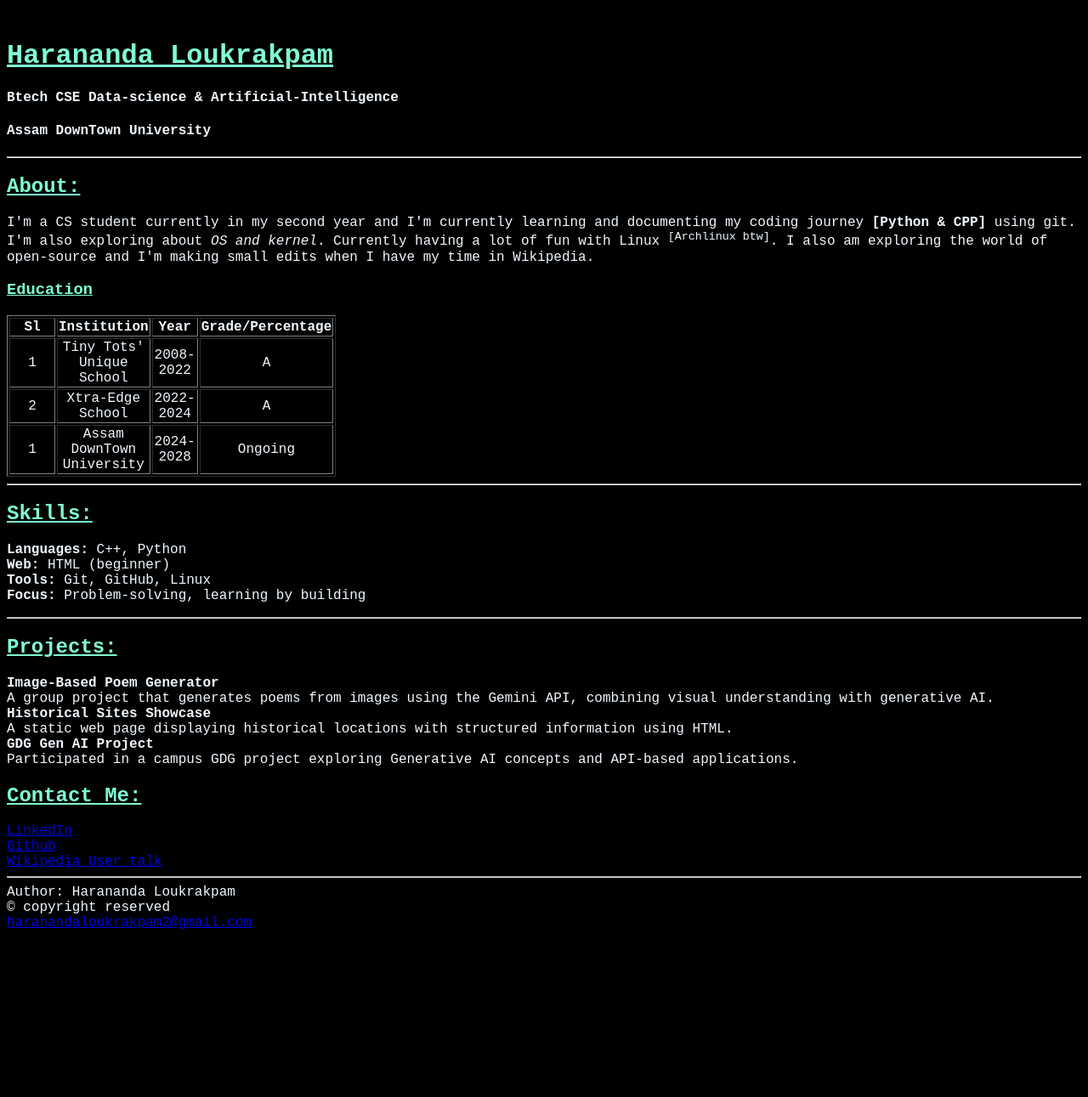
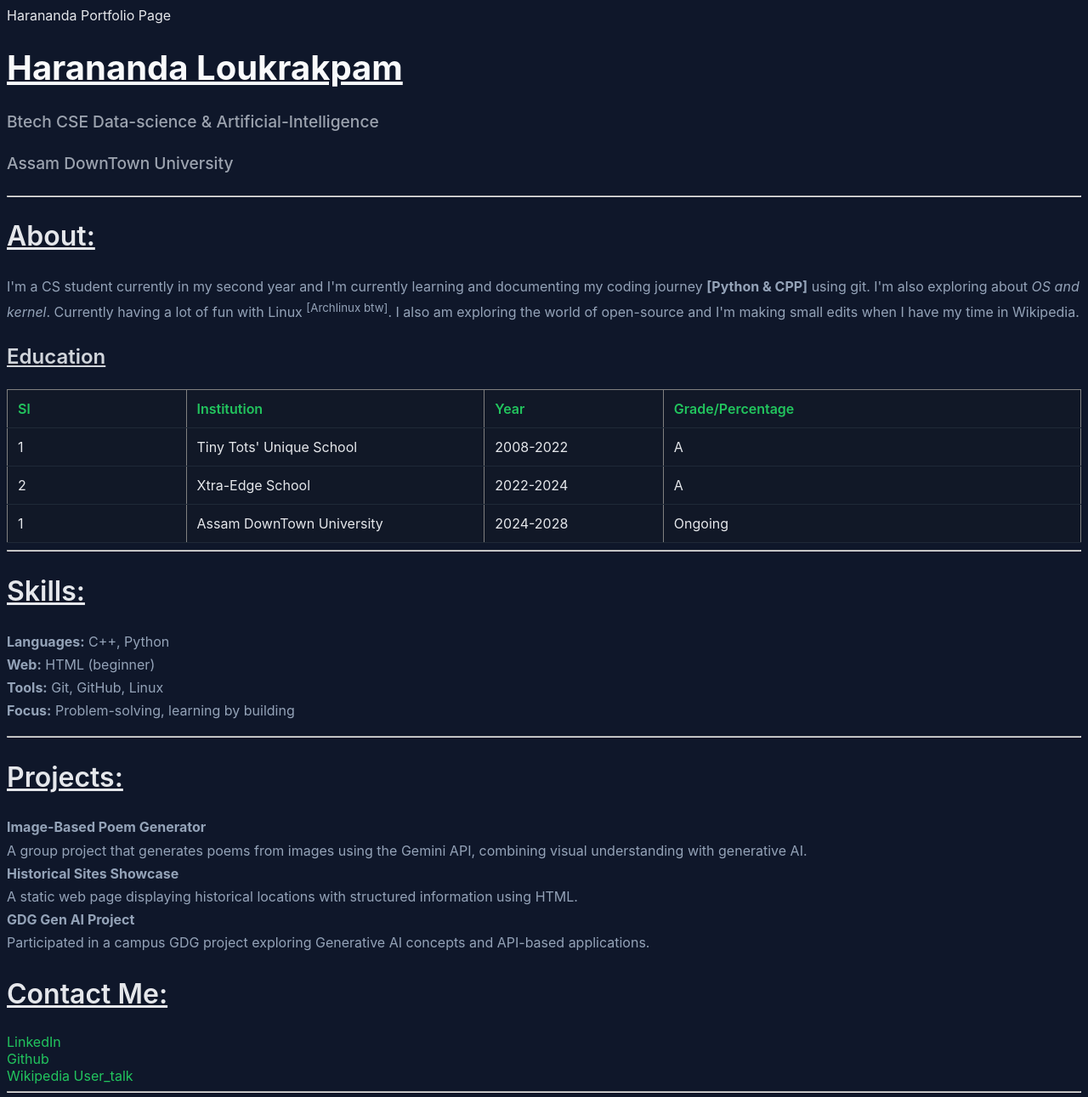
Before and after one commit to HaranandaLoukrakpam/Portfolio_hosting, a plain HTML site: page index.html in a window 1280 px wide. Shown: the top 1291 px of the page at 85% size. Before the commit the page ends 1103 px from the top, so only its background shows below. Drawn offline with Linux system fonts and the light colour scheme.

Commit message:
Some more learning and update in code

```diff
--- a/index.html
+++ b/index.html
@@ -6,7 +6,7 @@
         <title>Harananda Portfolio Page</title>
         <link rel="stylesheet" href="style.css">
     </head>
-    <body style="background-color: black;">
+    <body>
         <h1><u>Harananda Loukrakpam</u></h1>
         <h4>Btech CSE Data-science & Artificial-Intelligence</h4>
         <h4>Assam DownTown University</h4>
--- a/style.css
+++ b/style.css
@@ -1,33 +1,69 @@
-body{
-    background-color: black;
-    font-family: monospace;
-    font-size: large;
+body {
+  background-color: #0f172a;
+  color: #e5e7eb;
+  font-family: 'Inter', system-ui, sans-serif;
 }
-h1{
-    color: aquamarine;
-    font-family: monospace;
+h1 {
+  font-size: 2.5rem;
+  font-weight: 700;
+  color: #f9fafb;
 }
-p{
-    color: aliceblue;
-    font-family: monospace;
+
+h2 {
+  font-size: 2rem;
+  font-weight: 600;
+  color: #e5e7eb;
 }
-h2{
-    color: aquamarine;
-    font-family: monospace;
+
+h3 {
+  font-size: 1.5rem;
+  font-weight: 600;
+  color: #d1d5db;
 }
-table{
-    color: aliceblue;
-    font-family: monospace;
+
+h4 {
+  font-size: 1.2rem;
+  font-weight: 500;
+  color: #9ca3af;
 }
-h4{
-    color: aliceblue;
-    font-family: monospace;
+p {
+  font-size: 1rem;
+  line-height: 1.7;
+  color: #94a3b8;
 }
-h3{
-    color: aquamarine;
-    font-family: monospace;
+a {
+  color: #22c55e;
+  text-decoration: none;
 }
-footer{
-        color: aliceblue;
-    font-family: monospace;
+
+a:hover {
+  text-decoration: underline;
 }
+footer {
+  background-color: #111827;
+  color: #6b7280;
+  text-align: center;
+  padding: 1.5rem;
+  font-size: 0.9rem;
+}
+table {
+  width: 100%;
+  border-collapse: collapse;
+  background-color: #111827;
+  color: #e5e7eb;
+}
+
+th, td {
+  padding: 12px;
+  border-bottom: 1px solid #1f2937;
+  text-align: left;
+}
+
+th {
+  color: #22c55e;
+  font-weight: 600;
+}
+
+tr:hover {
+  background-color: #1f2937;
+}
```
